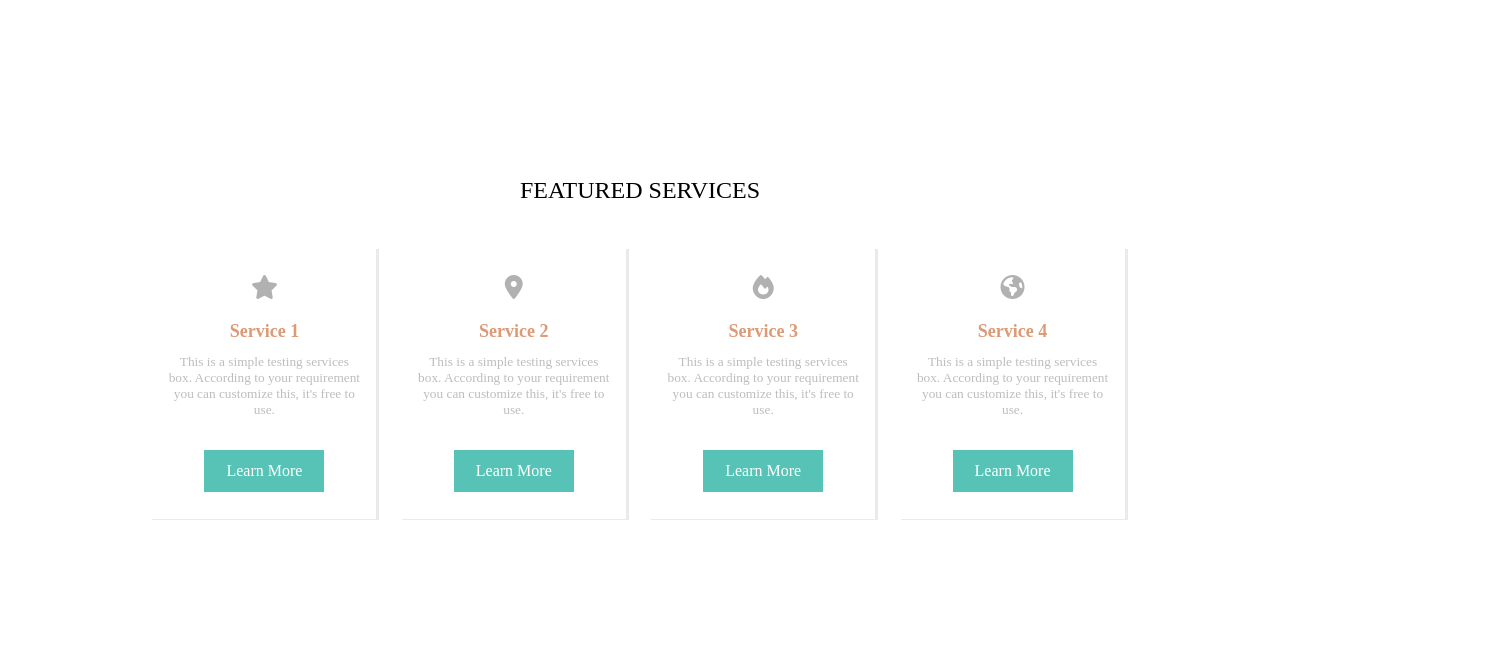
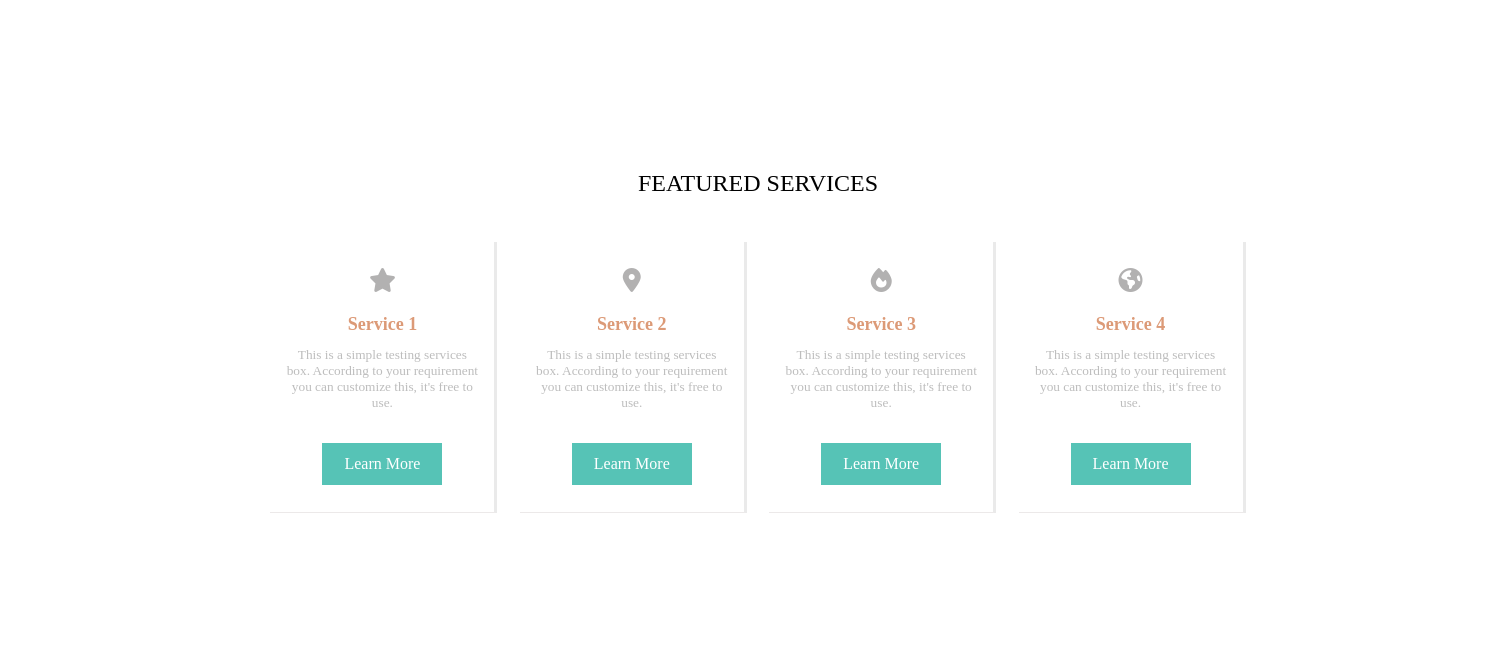
Before and after one commit to AnnPokhodenko/dec-2022-html, a plain HTML site: page lesson2/cards2/index.html in a window 1280 px wide. Shown: the part 5-671 px from the top of the page, 1508 px wide, since content can reach past the window. Drawn offline with Linux system fonts and the light colour scheme.

Commit message:
homework_done

```diff
--- a/lesson2/cardUI/style.css
+++ b/lesson2/cardUI/style.css
@@ -1,11 +1,17 @@
 body {
+    margin: 0;
+}
+
+#large {
+    height: 753px;
+    width: 1536px;
     background: #35cd9f;
     display: flex;
     justify-content: center;
-    margin-top: 125px;
+    align-items: center;
 }
 
-#container{
+#container {
     height: 500px;
     width: 900px;
     display: flex;
@@ -15,14 +21,14 @@ body {
     row-gap: 3px;
 }
 
-#cards{
+#cards {
     width: 910px;
     display: flex;
     justify-content: space-between;
     align-items: center;
 }
 
-.card{
+.card {
     background: #162029;
     height: 356px;
     width: 274px;
@@ -35,30 +41,30 @@ body {
     row-gap: 10px;
 }
 
-i{
+i {
     color: #35cba1;
     font-size: xxx-large;
 }
 
-.text{
+.text {
     color: #fcfcfc;
     text-align: center;
     margin: 10px 0;
 }
 
-img{
-    height:60px;
+img {
+    height: 60px;
     width: 60px;
     border-radius: 50%;
 }
 
-.name{
+.name {
     color: #7ac7b4;
     font-size: small;
     margin-bottom: 10px;
 }
 
-#title{
+#title {
     font-size: xxx-large;
     margin-top: 15px;
 }
--- a/lesson2/cards1/style.css
+++ b/lesson2/cards1/style.css
@@ -1,7 +1,9 @@
-body {
+#large {
+    height: 700px;
+    width: 1500px;
     display: flex;
     justify-content: center;
-    margin: 160px auto;
+    align-items: center;
 }
 
 #container {
--- a/lesson2/cards2/index.html
+++ b/lesson2/cards2/index.html
@@ -10,6 +10,7 @@
     <script src="https://kit.fontawesome.com/69aeb3bec1.js" crossorigin="anonymous"></script>
 </head>
 <body>
+<div id="large">
     <div id="container">
         <div class="feat">FEATURED SERVICES</div>
         <div class="cards">
@@ -17,29 +18,34 @@
                 <i class="fa-solid fa-star"></i>
                 <div class="head"><b>Service 1</b></div>
                 <div class="text">This is a simple testing services box. According to your requirement you can customize
-                this, it's free to use.</div>
+                    this, it's free to use.
+                </div>
                 <div class="more">Learn More</div>
             </div>
             <div class="card">
                 <i class="fa-solid fa-location-dot"></i>
                 <div class="head"><b>Service 2</b></div>
                 <div class="text">This is a simple testing services box. According to your requirement you can customize
-                this, it's free to use.</div>
+                    this, it's free to use.
+                </div>
                 <div class="more">Learn More</div>
             </div>
             <div class="card">
                 <i class="fa-solid fa-fire"></i>
                 <div class="head"><b>Service 3</b></div>
                 <div class="text">This is a simple testing services box. According to your requirement you can customize
-                this, it's free to use.</div>
+                    this, it's free to use.
+                </div>
                 <div class="more">Learn More</div>
             </div>
             <div class="card">
                 <i class="fa-solid fa-earth-americas"></i>
                 <div class="head"><b>Service 4</b></div>
                 <div class="text">This is a simple testing services box. According to your requirement you can customize
-                this, it's free to use.</div>
+                    this, it's free to use.
+                </div>
                 <div class="more">Learn More</div>
+            </div>
         </div>
     </div>
 </div>
--- a/lesson2/cards2/style.css
+++ b/lesson2/cards2/style.css
@@ -1,7 +1,9 @@
-body {
+#large {
+    height: 660px;
+    width: 1500px;
     display: flex;
     justify-content: center;
-    margin-top: 145px;
+    align-items: center;
 }
 
 #container {
--- a/lesson2/cards3/style.css
+++ b/lesson2/cards3/style.css
@@ -1,8 +1,14 @@
-body {
+body{
+    margin: 0;
+}
+
+#large {
+    height: 753px;
+    width: 1536px;
     background: #08bcd4;
     display: flex;
     justify-content: center;
-    margin-top: 100px;
+    align-items: center;
 }
 
 #container {
--- a/lesson4/adaptbase/main.css
+++ b/lesson4/adaptbase/main.css
@@ -1,9 +1,7 @@
-#large{
-    height: 1120px;
-    width: 1500px;
+body{
     display: flex;
     justify-content: center;
-    align-items: center;
+    margin-top: 50px;
 }
 
 #container {
@@ -44,7 +42,7 @@
     color: grey;
 }
 
-.A, .sec{
+.a, .sec{
     padding-top: 31px;
     margin-bottom: 5px;
 }
@@ -62,7 +60,7 @@
     column-gap: 5px;
 }
 
-.B, .right {
+.b, .right {
     padding-top: 72px;
 }
 
```
Also changed, not shown: lesson2/cardUI/index.html (+14 -6 lines), lesson2/cards1/index.html (+2 -0 lines), lesson2/cards3/index.html (+26 -12 lines), lesson4/adaptbase/index.html (+5 -7 lines), lesson4/adaptbase/media.css (+4 -4 lines). Lines whose indentation alone changed are shown as unchanged.
